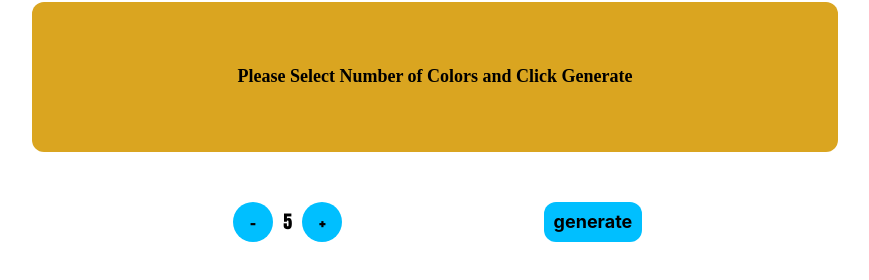
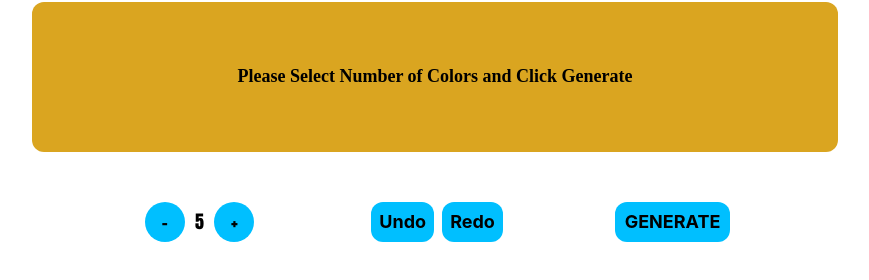
Before and after one commit to ravi956/pallatio, a plain HTML site: page index.html in a window 1280 px wide. Shown: the part 80-360 px from the top of the page, without its empty margins (205-1074 px from the left). Drawn offline with Linux system fonts and the light colour scheme.

Commit message:
adding undo redo buttons

```diff
--- a/index.html
+++ b/index.html
@@ -21,7 +21,11 @@
         <span id="numberOfColors">5</span>
         <button id="incrementColors">+</button>
       </div>
-      <button id="generateColors">generate</button>
+      <div class="undo_redo_container">
+        <button id="undo">Undo</button>
+        <button id="redo">Redo</button>
+      </div>
+      <button id="generateColors">GENERATE</button>
     </div>
   </body>
 </html>
--- a/style.css
+++ b/style.css
@@ -34,7 +34,6 @@ body {
 .pallete_color:hover {
   flex-grow: 2;
 }
-
 #colorName {
   width: 70%;
   height: 20%;
@@ -46,7 +45,6 @@ body {
   border-radius: 12px;
   background-color: #f8edeb;
 }
-
 .initialize {
   font-size: large;
   font-weight: 600;
@@ -54,7 +52,6 @@ body {
   border-radius: 12px;
   background-color: goldenrod;
 }
-
 .option_div {
   width: 120px;
   display: flex;
@@ -95,3 +92,24 @@ body {
   font-family: -apple-system, BlinkMacSystemFont, 'Segoe UI', Roboto, Oxygen,
     Ubuntu, Cantarell, 'Open Sans', 'Helvetica Neue', sans-serif;
 }
+.undo_redo_container {
+  display: flex;
+  align-items: center;
+  height: 100%;
+  justify-content: space-between;
+}
+.undo_redo_container button {
+  padding: 0 8px;
+  margin: 0 4px;
+  height: 40px;
+  border-radius: 12px;
+  border: none;
+  font-size: large;
+  font-weight: bold;
+  background-color: deepskyblue;
+  font-family: -apple-system, BlinkMacSystemFont, 'Segoe UI', Roboto, Oxygen,
+    Ubuntu, Cantarell, 'Open Sans', 'Helvetica Neue', sans-serif;
+}
+button:hover {
+  cursor: pointer;
+}
```
